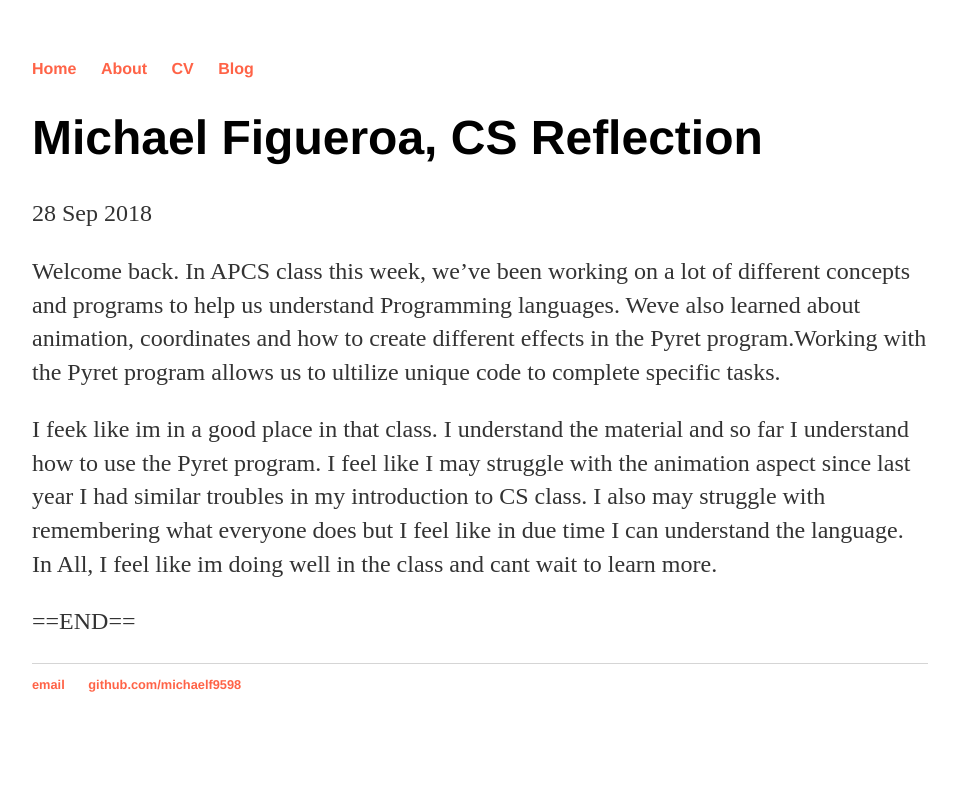
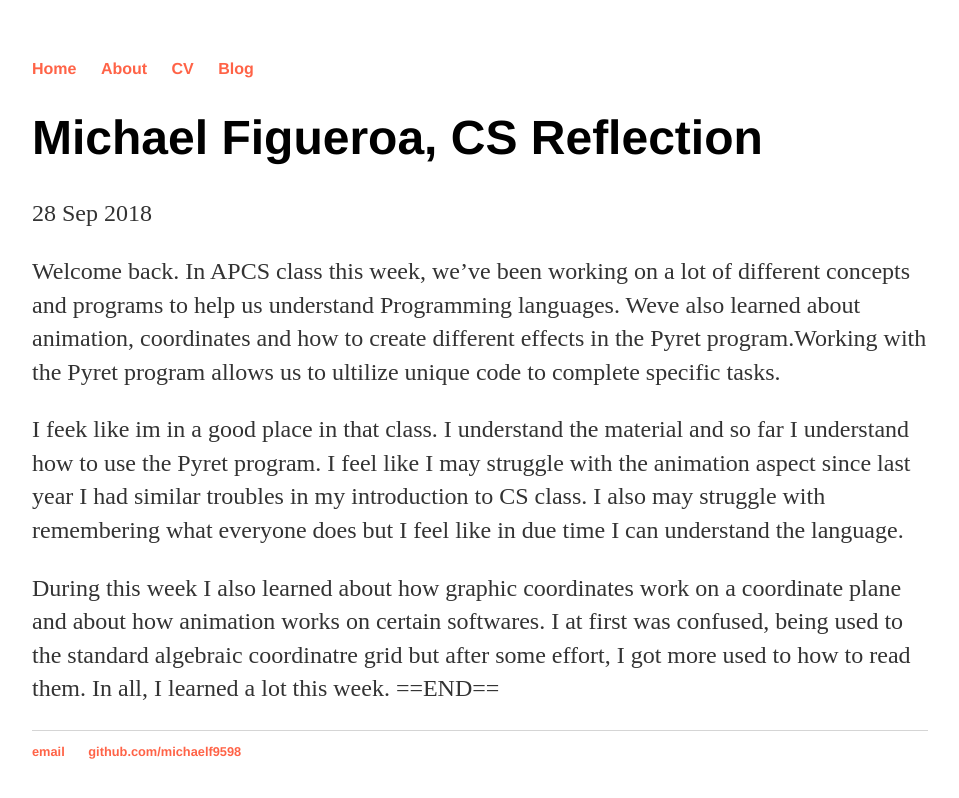
Before and after one commit to michaelf9598/michaelf9598.github.io, a Jekyll site: the page built from _posts/2018-09-28-Second-Blog-Post.md, in a window 1280 px wide. Shown: the top 798 px of the page, without its empty margins (160-1119 px from the left). Built offline with Jekyll 4.4.1, drawn with Linux system fonts in a browser that asks for light colours.

Commit message:
Update 2018-09-28-Second-Blog-Post.md

```diff
--- a/_posts/2018-09-28-Second-Blog-Post.md
+++ b/_posts/2018-09-28-Second-Blog-Post.md
@@ -6,6 +6,7 @@ date: 2018-09-28
 
   Welcome back. In APCS class this week, we've been working on a lot of different concepts and programs to help us understand Programming languages. Weve also learned about animation, coordinates and how to create different effects in the Pyret program.Working with the Pyret program allows us to ultilize unique code to complete specific tasks.
 
-  I feek like im in a good place in that class. I understand the material and so far I understand how to use the Pyret program. I feel like I may struggle with the animation aspect since last year I had similar troubles in my introduction to CS class. I also may struggle with remembering what everyone does but I feel like in due time I can understand the language. In All, I feel like im doing well in the class and cant wait to learn more.
+  I feek like im in a good place in that class. I understand the material and so far I understand how to use the Pyret program. I feel like I may struggle with the animation aspect since last year I had similar troubles in my introduction to CS class. I also may struggle with remembering what everyone does but I feel like in due time I can understand the language.
 
+  During this week I also learned about how graphic coordinates work on a coordinate plane and about how animation works on certain softwares. I at first was confused, being used to the standard algebraic coordinatre grid but after some effort, I got more used to how to read them. In all, I learned a lot this week.
   ==END==
```
